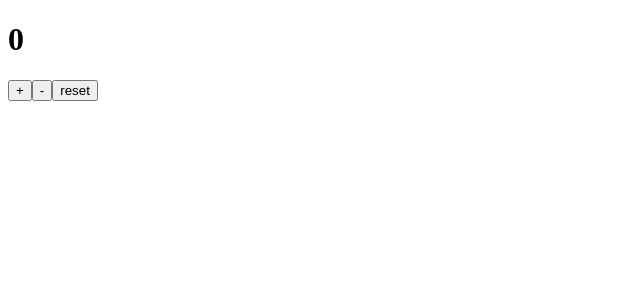
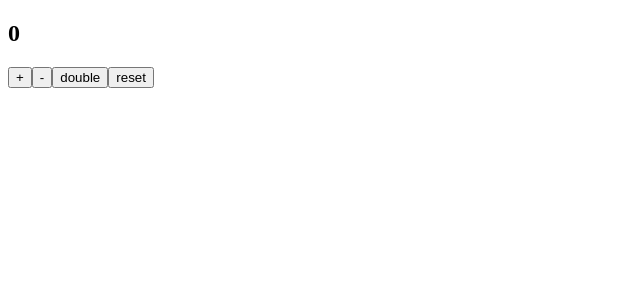
Before and after one commit to laresamdeola/ReactPractise, a React (Create React App) app: page / in a window 1280 px wide. Shown: the top 300 px of the page, without its empty margins (0-640 px from the left). Built offline with nearby package versions, Linux system fonts and the light colour scheme.

Commit message:
another useEffect Conditional example, add the double and reset buttons to the counter and solved the useEffect dependency list issue

```diff
--- /dev/null
+++ b/src/components/lessons/useeffectconditional2.jsx
@@ -0,0 +1,37 @@
+import React, { useState, useEffect } from "react";
+
+const Conditional2 = () => {
+  const [num, setNum] = useState(0);
+
+  const add = () => {
+    setNum(num + 1);
+  };
+
+  const substract = () => {
+    setNum(num - 1);
+  };
+
+  const reset = () => {
+    setNum(0);
+  };
+
+  const double = () => {
+    setNum(num * 2);
+  };
+
+  useEffect(() => {
+    num ? (document.title = `Basics(${num})`) : (document.title = `Basics(0)`);
+  }, [num]);
+
+  return (
+    <div>
+      <h2>{num}</h2>
+      <button onClick={add}>+</button>
+      <button onClick={substract}>-</button>
+      <button onClick={double}>double</button>
+      <button onClick={reset}>reset</button>
+    </div>
+  );
+};
+
+export { Conditional2 };
--- a/src/index.js
+++ b/src/index.js
@@ -1,8 +1,8 @@
 import React from "react";
 import { createRoot } from "react-dom/client";
-import { Conditional } from "./components/lessons/useeffectconditional";
+import { Conditional2 } from "./components/lessons/useeffectconditional2";
 
 const rootElement = document.getElementById("root");
 const root = createRoot(rootElement);
 
-root.render(<Conditional />);
+root.render(<Conditional2 />);
```
